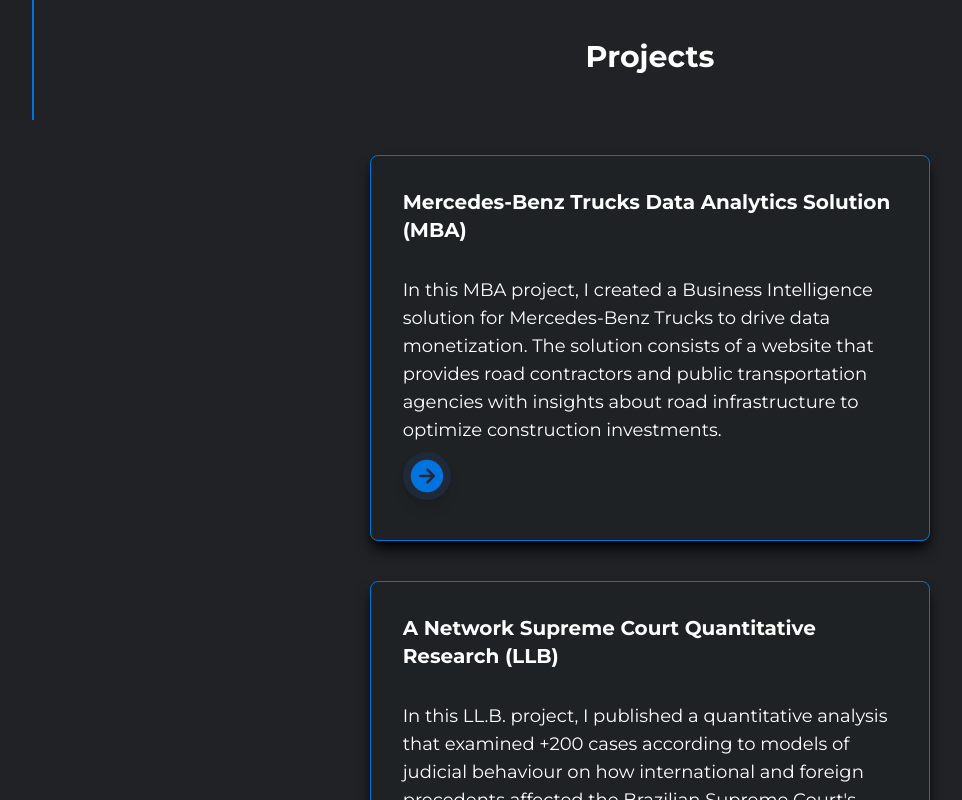
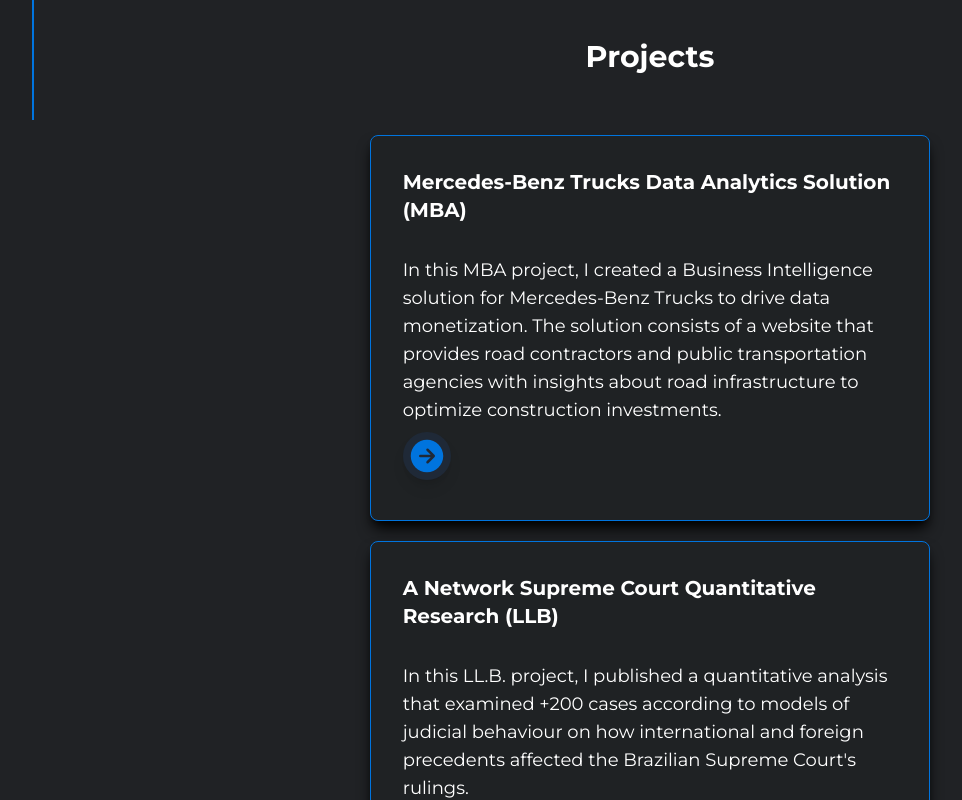
Before and after one commit to fmeneses-graca/my-website, a Next.js app: page / in a window 1280 px wide. Shown: the part 680-1480 px from the top of the page, without its empty margins (30-992 px from the left). Built offline with nearby package versions, Linux system fonts and the light colour scheme.

Commit message:
Adjusted card margins for project section

```diff
--- a/styles/globals.css
+++ b/styles/globals.css
@@ -83,7 +83,7 @@
     }
 
     .card {
-        @apply p-8 my-5 rounded
+        @apply p-8 mb-5 rounded
         bg-white bg-opacity-10 border border-slate-800
         text-xl text-white
         shadow-lg shadow-black
```
